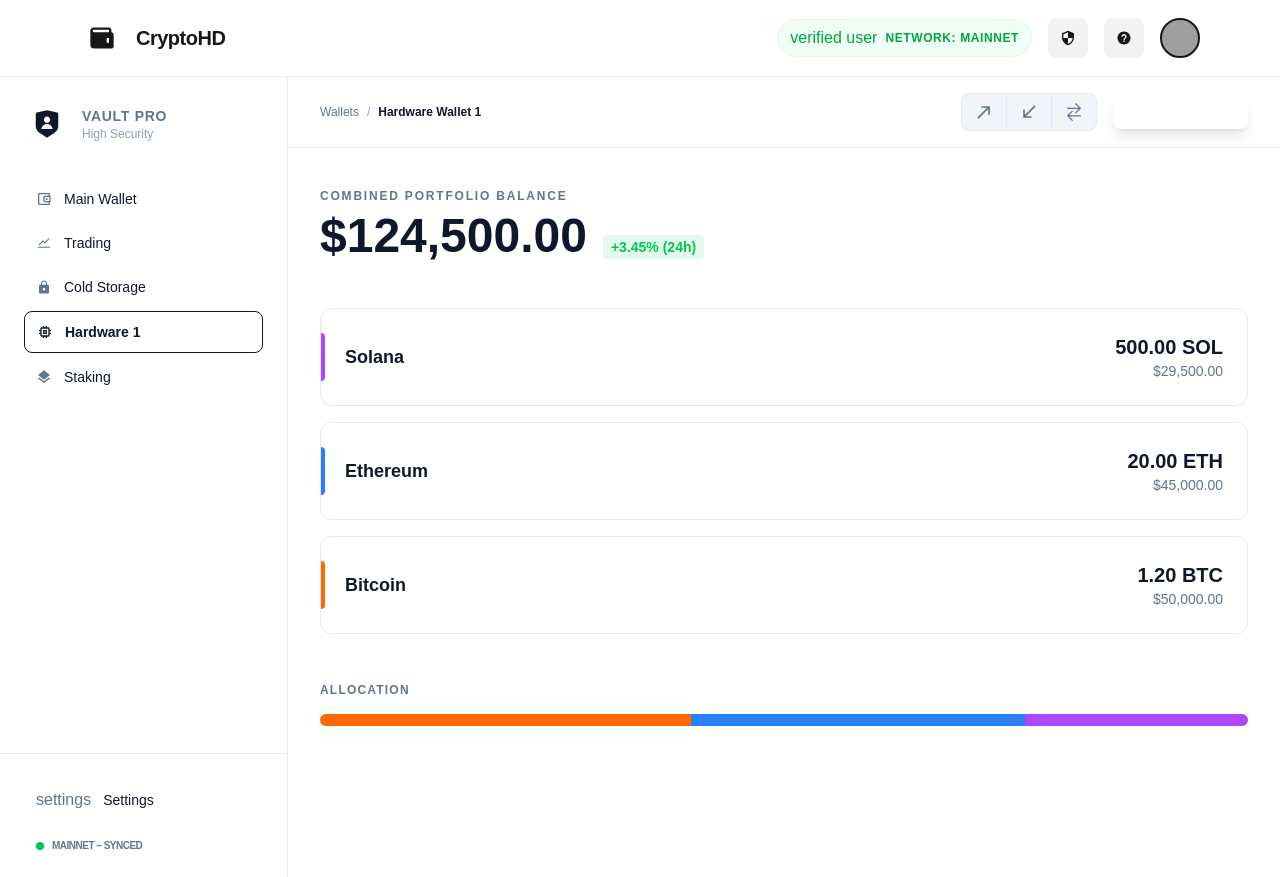
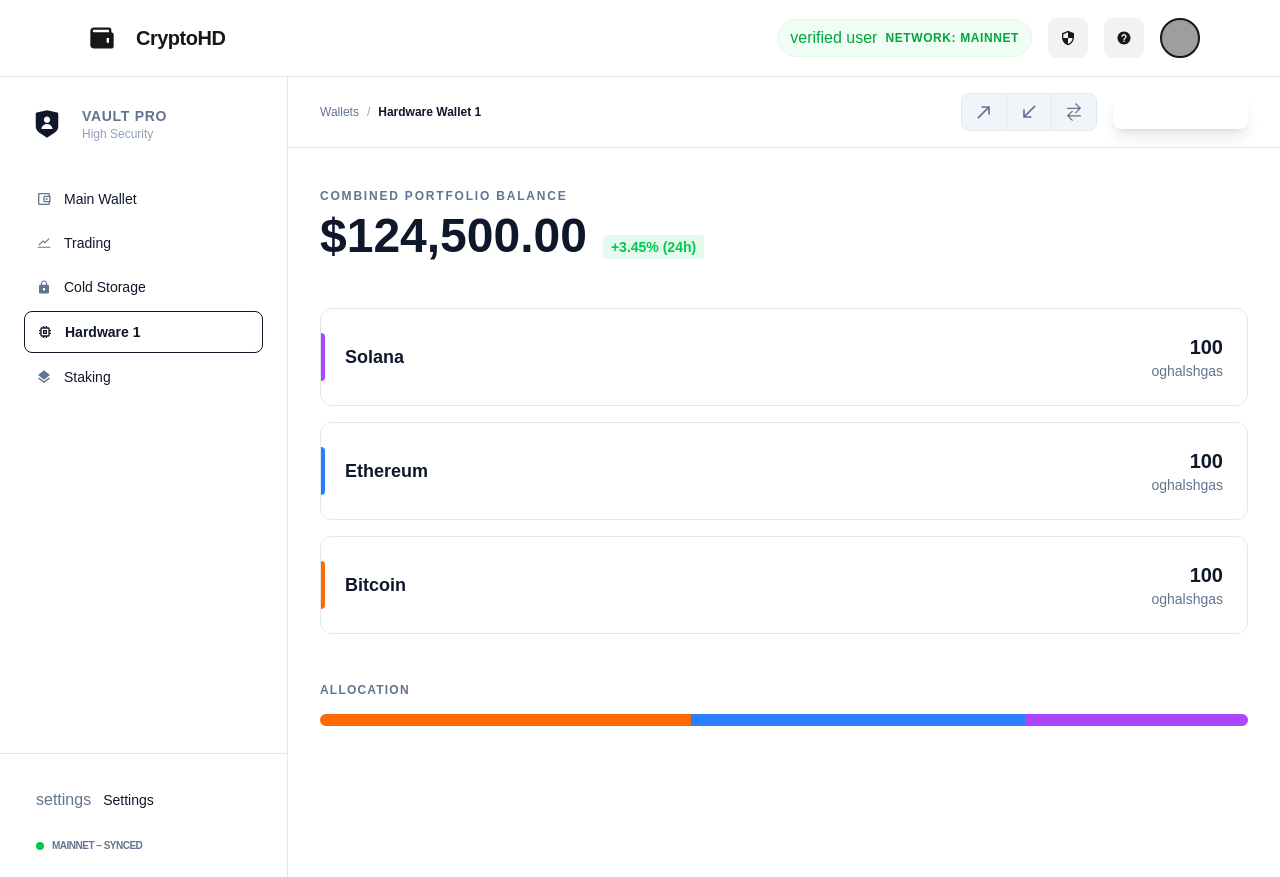
Before and after one commit to bEluga0000/crypto-wallet, a Next.js app: page /portfolio in a window 1280 px wide. Built offline with nearby package versions, Linux system fonts and the light colour scheme; grey boxes are pictures that could not be loaded.

Commit message:
fix: use the global coins

```diff
--- a/src/components/portfolio.tsx
+++ b/src/components/portfolio.tsx
@@ -1,5 +1,6 @@
 "use client";
 
+import { COIN_TYPES, COIN_TYPES_KEYS } from "@/constants/blockChainType";
 import BalanceCard from "./ui/portfolio/balance";
 import PortfolioSideBar from "./ui/portfolio/sideBar";
 import ProfileTopBar from "./ui/portfolio/topBar";
@@ -14,27 +15,24 @@ export default function PortfolioPage() {
           <BalanceCard />
           {/* Assets */}
           <div className="space-y-4">
-            {[
-              ["Solana", "500.00 SOL", "$29,500.00", "purple"],
-              ["Ethereum", "20.00 ETH", "$45,000.00", "blue"],
-              ["Bitcoin", "1.20 BTC", "$50,000.00", "orange"],
-            ].map(([name, amount, value, color]) => (
-              <div
-                key={name}
-                className={`group relative rounded-xl border border-slate-200 bg-white p-6 transition-all hover:border-${color}-500/50 hover:shadow-xl dark:border-slate-800 dark:bg-[#16181d]`}
+            {cointTypes.map((c,ind) => {
+              const coin = COIN_TYPES[c]
+              return <div
+                key={ind}
+                className={`group relative rounded-xl border border-slate-200 bg-white p-6 transition-all hover:border-${coin.color}-500/50 hover:shadow-xl dark:border-slate-800 dark:bg-[#16181d]`}
               >
                 <div
-                  className={`absolute left-0 top-1/4 bottom-1/4 w-1 rounded-r-full bg-${color}-500`}
+                  className={`absolute left-0 top-1/4 bottom-1/4 w-1 rounded-r-full bg-${coin.color}-500`}
                 />
                 <div className="flex items-center justify-between">
-                  <h3 className="text-lg font-bold">{name}</h3>
+                  <h3 className="text-lg font-bold">{coin.label}</h3>
                   <div className="text-right">
-                    <p className="text-xl font-bold">{amount}</p>
-                    <p className="text-sm text-slate-500">{value}</p>
+                    <p className="text-xl font-bold">{100}</p>
+                    <p className="text-sm text-slate-500">{"oghalshgas"}</p>
                   </div>
                 </div>
               </div>
-            ))}
+            })}
           </div>
 
           {/* Allocation */}
@@ -53,3 +51,9 @@ export default function PortfolioPage() {
     </div>
   );
 }
+
+const cointTypes: COIN_TYPES_KEYS[] = [
+  "solana",
+  "ethereum",
+  "bitcoin"
+]
--- a/src/constants/blockChainType.ts
+++ b/src/constants/blockChainType.ts
@@ -6,7 +6,7 @@ type CoinTypeSchem = {
     // derivationPath:string
 }
 
-const COIN_TYPES:Record<string, CoinTypeSchem> = {
+export const COIN_TYPES:Record<string, CoinTypeSchem> = {
     solana: {
         label: "Solana",
         short: "SOL",
@@ -26,3 +26,5 @@ const COIN_TYPES:Record<string, CoinTypeSchem> = {
         image:"btc.png"
     }
 }
+
+export type COIN_TYPES_KEYS = keyof typeof COIN_TYPES
```
